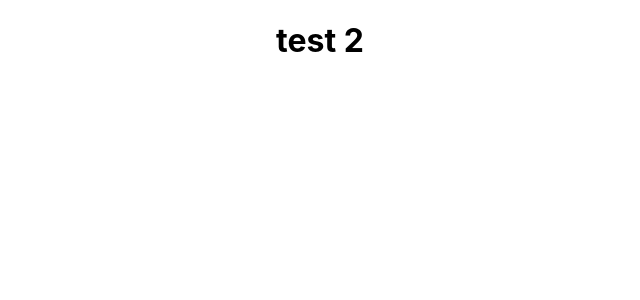
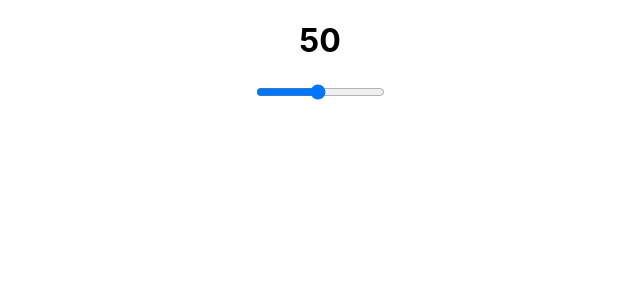
Before and after one commit to creatorckim/sorting-viz, a React (Create React App) app: page / in a window 1280 px wide. Shown: the top 300 px of the page, without its empty margins (320-960 px from the left). Built offline with nearby package versions, Linux system fonts and the light colour scheme.

Commit message:
added value bar

```diff
--- a/src/Visualizer/Visualizer.jsx
+++ b/src/Visualizer/Visualizer.jsx
@@ -1,11 +1,30 @@
-import { Component}  from 'react';
+import { Component }  from 'react';
 import './Visualizer.css';
 
 export default class Visualizer extends Component {
+    constructor(props) {
+        super(props);
+
+        this.state = {
+            numberOfBars: 50
+        };
+    }
+
+    valueChange = (evt) => {
+        this.setState({
+            numberOfBars: evt.target.value
+        })
+
+    }
+
 
     render() {
         return (
-            <h1>test 2</h1>
+            <div>
+                <h1>{this.state.numberOfBars}</h1>
+                <input type= 'range' min= '3' max= '100' value= {this.state.numberOfBars} onChange= {this.valueChange}/>
+            </div>
+
         )
     }
 }
```
